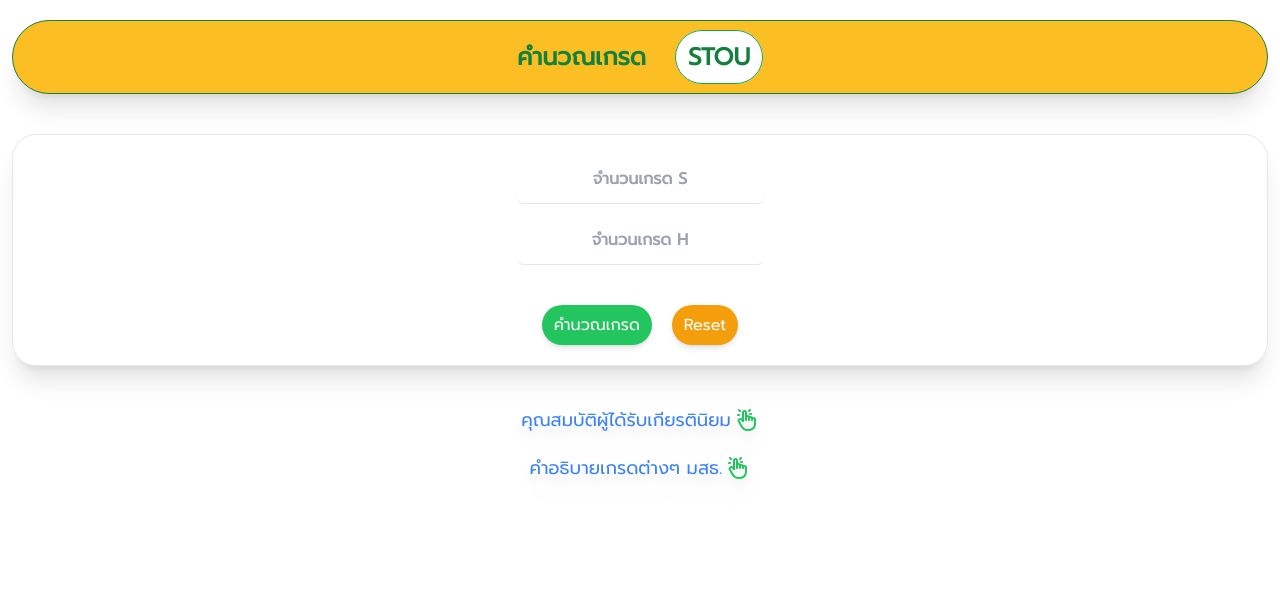
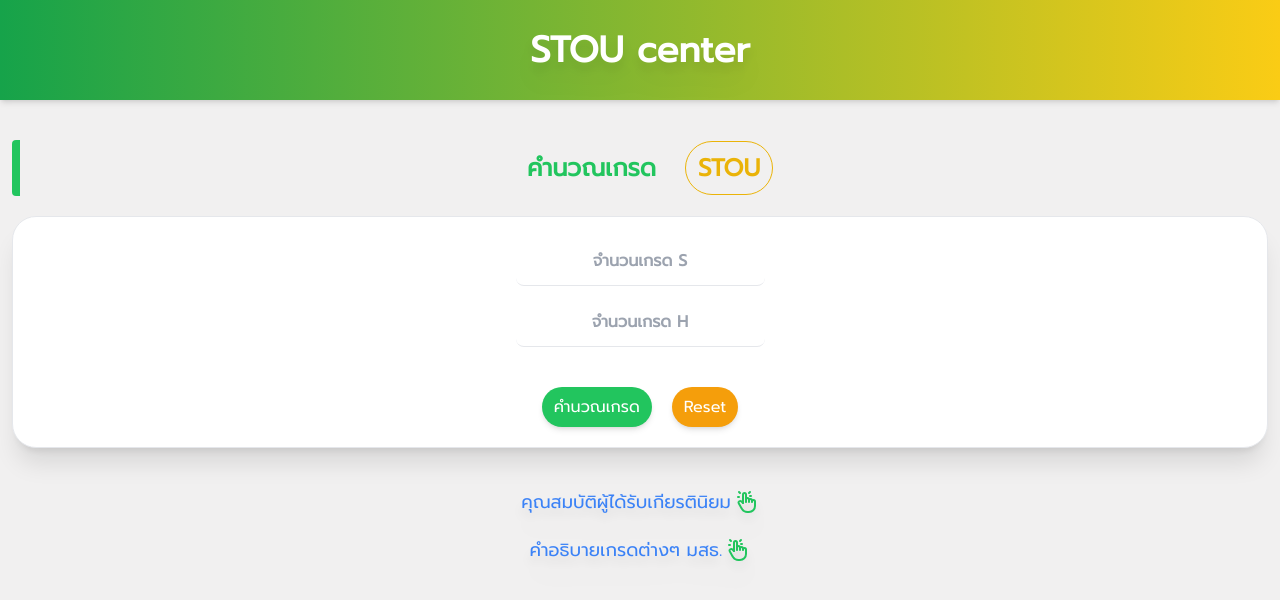
Before and after one commit to KhomsanKp/stou-gpa, a Vue app: page /gpa in a window 1280 px wide. Shown: the top 600 px of the page. Built offline with nearby package versions, Linux system fonts and the light colour scheme.

Commit message:
Edit details

```diff
--- a/index.html
+++ b/index.html
@@ -8,9 +8,9 @@
   <meta name="description" content="Web app เพื่อช่วยเหลือเพื่อนนักศึกษา จากมหาวิทยาลัยสุโขทัยธรรมาธิราช เพิ่มเติมจากที่ มสธ. ไม่มีให้บริการนักศึกษา">
   <meta name="author" content="Khomsan Khamprom">
   <meta property="og:title" content="https://stou-gpa.vercel.app/gpa">
-  <meta property="og:image" content="https://stou-gpa.vercel.app/stou-gpa.jpg">
+  <meta property="og:image" content="https://stou-gpa.vercel.app/gpa">
   <meta name="viewport" content="width=device-width, initial-scale=1.0, maximum-scale=1.0, user-scalable=0">
-  <title>Stou GPA</title>
+  <title>STOU center</title>
 </head>
 
 <body>
--- a/src/App.vue
+++ b/src/App.vue
@@ -1,3 +1,6 @@
 <template>
-  <RouterView />
+  <div>
+    <TheHeader />
+    <RouterView />
+  </div>
 </template>
--- a/src/assets/main.css
+++ b/src/assets/main.css
@@ -7,5 +7,8 @@
 * {
     font-family: 'Prompt', sans-serif;
     touch-action: manipulation;
+}
 
+body {
+    background-color: rgb(241, 240, 240);
 }
--- a/src/components/GradeDetails.vue
+++ b/src/components/GradeDetails.vue
@@ -1,5 +1,5 @@
 <template>
-    <div v-if="isGrade" class="block mx-auto mt-[25%] p-5 border rounded-3xl shadow-xl animate__animated  animate__backInDown">
+    <div v-if="isGrade" class="block mx-auto p-5 border rounded-3xl shadow-xl animate__animated  animate__backInLeft">
         <p class="mt-3 text-blue-600 font-semibold">H (Honor) = 4.00 => ได้คะแนน 76% ขึ้นไป</p>
         <p class="mt-3 text-green-600 font-semibold">S (Satisfactory) = 2.30 => ได้คะแนน 60% ถึง 75%</p>
         <p class="mt-3 text-red-600 font-semibold">U (Unsatisfactory) = ไม่ผ่าน => ได้คะแนนต่ำกว่า 60%</p>
--- a/src/components/HonorDetails.vue
+++ b/src/components/HonorDetails.vue
@@ -1,11 +1,12 @@
 <template>
-     <div v-if="isHonor" class="block px-3 drop-shadow-2xl w-full animate__animated  animate__backInDown">
-          <h2 class="font-semibold mt-5 text-gray-600">ผู้ที่มีสิทธิได้รับเกียรตินิยมอันดับหนึ่ง</h2>
+  <div v-if="isHonor" class="block px-3 drop-shadow-2xl w-full animate__animated  animate__backInLeft">
+    <h2 class="font-semibold text-gray-600">ผู้ที่มีสิทธิได้รับเกียรตินิยมอันดับหนึ่ง</h2>
     <ul class="list-inside list-disc ml-5 italic text-gray-500">
       <li>สอบผ่านชุดวิชาต่างๆ ครบตามโครงสร้างหลักสูตรภายในกำหนดเวลาของหลักสูตร</li>
       <li>ไม่เคยสอบได้คะแนนลำดับขั้น <span class="text-red-500 font-semibold">U</span> ในชุดวิชาใดตลอดหลักสูตร</li>
       <li>ไม่เคยเรียนซ้ำชุดวิชาใดเพื่อยกระดับคะแนน</li>
-            <li>มีชุดวิชาสะสมของลำดับขั้น <span class="text-green-500 font-semibold">H</span> เป็นจำนวนตั้งแต่สามในสี่ขึ้นไปของชุดวิชาในหลักสูตรทั้งหมด</li>
+      <li>มีชุดวิชาสะสมของลำดับขั้น <span class="text-green-500 font-semibold">H</span>
+        เป็นจำนวนตั้งแต่สามในสี่ขึ้นไปของชุดวิชาในหลักสูตรทั้งหมด</li>
       <li>นักศึกษาที่ได้รับการเทียบงานรายวิชาหรือโอนชุดวิชาจะไม่มีสิทธิได้รับปริญญาเกียรตินิยม</li>
     </ul>
 
@@ -16,13 +17,16 @@
       <li>สอบผ่านชุดวิชาต่างๆ ครบตามโครงสร้างหลักสูตรภายในกำหนดเวลาของหลักสูตร</li>
       <li>ไม่เคยสอบได้คะแนนลำดับขั้น <span class="text-red-500 font-semibold">U</span> ในชุดวิชาใดตลอดหลักสูตร</li>
       <li>ไม่เคยเรียนซ้ำชุดวิชาใดเพื่อยกระดับคะแนน</li>
-            <li>มีชุดวิชาสะสมของลำดับขั้น <span class="text-green-500 font-semibold">H</span> เป็นจำนวนไม่น้อยกว่าครึ่งหนึ่งของชุดวิชาสะสมทั้งหมด</li>
+      <li>มีชุดวิชาสะสมของลำดับขั้น <span class="text-green-500 font-semibold">H</span>
+        เป็นจำนวนไม่น้อยกว่าครึ่งหนึ่งของชุดวิชาสะสมทั้งหมด</li>
       <li>นักศึกษาที่ได้รับการเทียบงานรายวิชาหรือโอนชุดวิชาไม่มีสิทธิได้รับปริญญาเกียรตินิยม</li>
     </ul>
 
     <div class="border-b mt-5 border-green-500" />
 
-          <button class="text-xl block mx-auto mt-10  hover:font-bold ring ring-red-500 rounded-3xl px-3 text-red-500 hover:ring-red-400 hover:text-red-400 hover:px-4 hover:py-1" @click="isHonor = false">X ปิด</button>
+    <button
+      class="text-xl block mx-auto mt-10  hover:font-bold ring ring-red-500 rounded-3xl px-3 text-red-500 hover:ring-red-400 hover:text-red-400 hover:px-4 hover:py-1"
+      @click="isHonor = false">X ปิด</button>
   </div>
 </template>
 
--- a/src/views/GpaView.vue
+++ b/src/views/GpaView.vue
@@ -17,18 +17,18 @@
         </div>
     </Modal>
 
-    <div class="md:container mx-auto px-3 w-full h-screen">
-        <div v-if="!isHonor && !isGrade" class="flex justify-center flex-wrap">
-            <h1
-                class="mt-5 bg-amber-400 w-full border border-green-700 shadow-xl md:text-2xl rounded-full font-black px-6 text-xl py-5 text-center text-green-700 animate__animated animate__backInLeft">
-                คำนวณเกรด
-                <span class="px-3 py-2 ml-5 rounded-full border border-green-600 bg-white">STOU</span>
-            </h1>
-        </div>
+    <div class="md:container mx-auto px-3 w-full py-5">
 
-        <main class="mt-10 ">
+        <h1 v-if="!isHonor && !isGrade"
+            class="mt-5 rounded text-2xl py-3 font-bold text-green-500 md:text-center border-green-500 border-l-8 pl-3 animate__animated animate__backInLeft">
+            คำนวณเกรด
+            <span class="px-3 py-2 ml-5 rounded-full border border-yellow-500 text-yellow-500">STOU</span>
+        </h1>
+
+
+        <main class="mt-5">
             <div v-if="!isHonor && !isGrade" class="flex justify-center">
-                <div class="border w-full rounded-3xl px-6 py-5 shadow-xl animate__animated animate__backInRight">
+                <div class="border bg-white w-full rounded-3xl px-6 py-5 shadow-xl animate__animated animate__backInRight">
                     <FormInput :is-valid-s="checkForm.isValidS" :is-valid-h="checkForm.isValidH"
                         :is-valid-all="checkForm.isValidAll" v-model:grade-h="gradeH" v-model:grade-s="gradeS"
                         @submit-form="submitForm" @reset-form="resetForm" />
@@ -36,8 +36,7 @@
             </div>
 
             <div class="mt-10 flex justify-center gap-5 flex-col">
-                <button
-                    v-if="!isHonor && !isGrade"
+                <button v-if="!isHonor && !isGrade"
                     class="drop-shadow-xl flex justify-center items-center gap-1 text-lg text-blue-500 hover:underline animate__animated  animate__backInUp"
                     @click="isHonor = true">
                     คุณสมบัติผู้ได้รับเกียรตินิยม
@@ -46,8 +45,7 @@
                     </span>
                 </button>
 
-                <button
-                    v-if="!isGrade && !isHonor"
+                <button v-if="!isGrade && !isHonor"
                     class="drop-shadow-xl flex justify-center items-center gap-1 text-lg text-blue-500 hover:underline animate__animated  animate__backInUp"
                     @click="isGrade = true">
                     คำอธิบายเกรดต่างๆ มสธ.
--- a/src/views/HomeView.vue
+++ b/src/views/HomeView.vue
@@ -1,21 +1,22 @@
 <template>
-    <TheHeader />
+
         <div class="p-3 md:container mx-auto">
             <nav class="grid gride-cols-1 md:grid-cols-2 gap-2 mt-5 text-blue-500">
                 <RouterLink to="/gpa" class="hover:text-green-500 hover:border-b hover:border-green-500 flex gap-7 justify-start items-center px-3 py-5">
                     <span><GpaIcon/></span>
-                <span class="text-2xl font-bold">คำนวณเกรด</span>
+                    <span class="text-xl font-bold">คำนวณเกรด</span>
                 </RouterLink>
                 <RouterLink to="#" class="hover:text-green-500 flex hover:border-b hover:border-green-500 gap-5 justify-start items-center px-3 py-5">
                     <span><DocIcon/></span>
-                <span class="text-2xl font-bold">ค่าใช้จ่ายตลอดหลักสูตร</span>
+                    <span class="text-xl font-bold">ค่าใช้จ่ายตลอดหลักสูตร</span>
                 </RouterLink>
                 <RouterLink to="#" class="hover:text-green-500 flex hover:border-b hover:border-green-500 gap-5 justify-start items-center px-3 py-5">
                     <span><QuestionIcon/></span>
-                <span class="text-2xl font-bold">แบบทดสอบออนไลน์</span>
+                    <span class="text-xl font-bold">แบบทดสอบออนไลน์</span>
                 </RouterLink>
             </nav>
         </div>
+
 </template>
 
 <script setup lang="ts">
```
Also changed, not shown: public/stou-gpa.jpg (deleted). Lines whose indentation alone changed are shown as unchanged.
